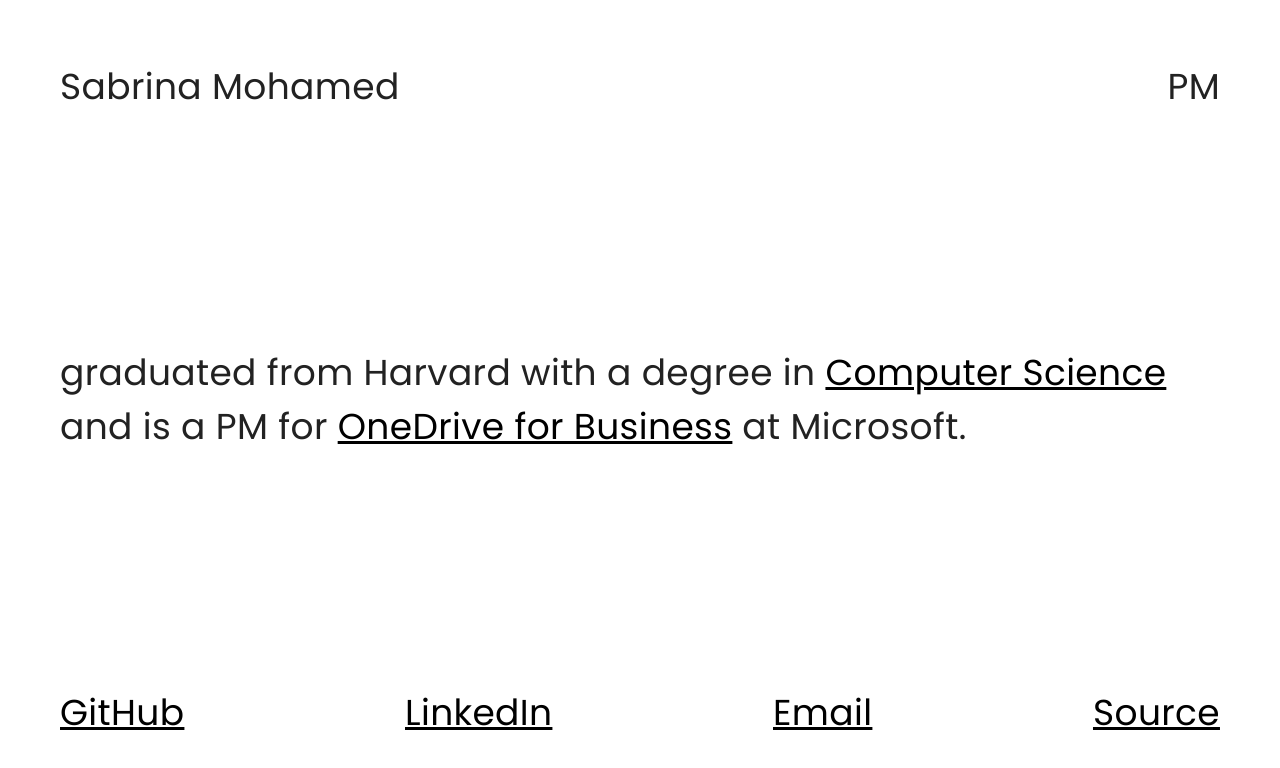
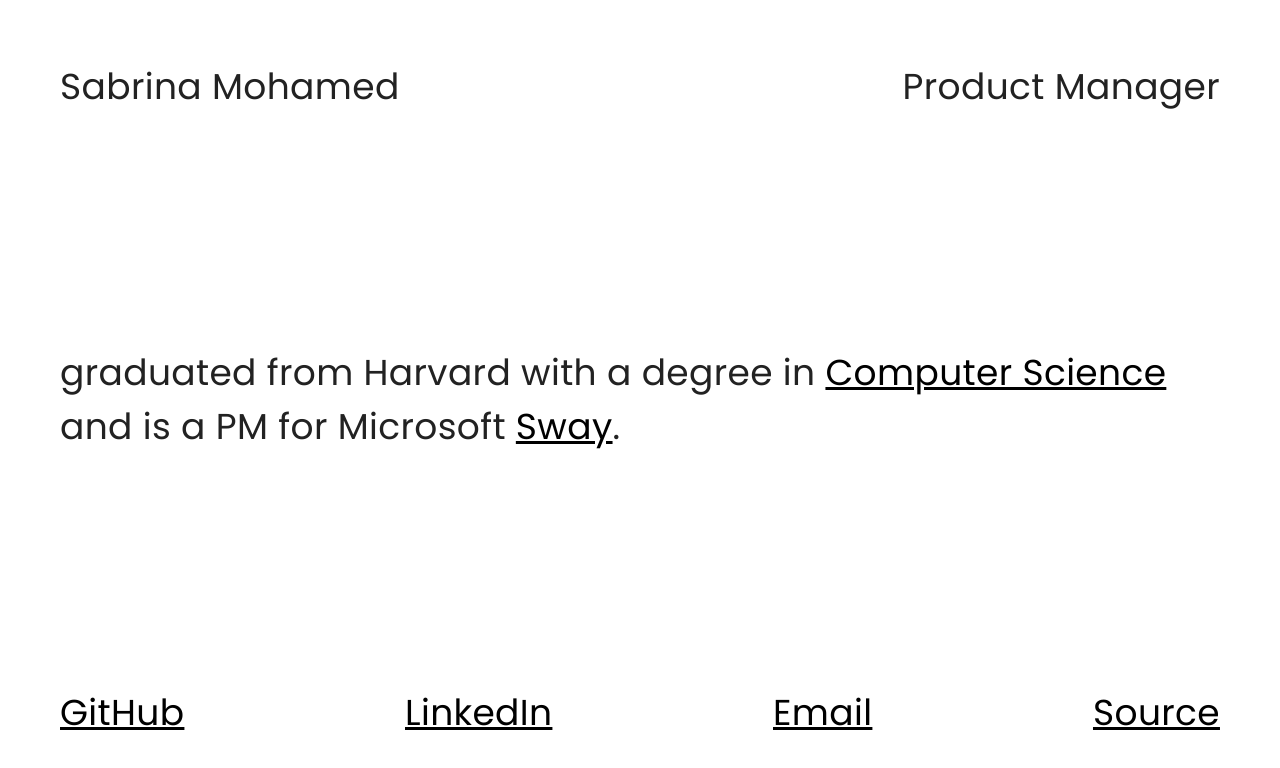
Before and after one commit to sabrinamohamed/dotme, a plain HTML site: page index.html in a window 1280 px wide. Drawn offline with nearby package versions, Linux system fonts and the light colour scheme.

Commit message:
updated text

```diff
--- a/index.html
+++ b/index.html
@@ -28,10 +28,10 @@
         <div class="container__content">
             <div class="header">
                 <p>Sabrina Mohamed</p>
-                <p>PM</p>
+                <p>Product Manager</p>
             </div>
             <div class="about">
-                <p>graduated from Harvard with a degree in <a href="http://www.seas.harvard.edu/" target="_blank"><span class="nobr">Computer Science</span></a> and is a PM for <a href="https://onedrive.live.com/about/en-US/business/" target="_blank">OneDrive for Business</a> at Microsoft.</p>
+                <p>graduated from Harvard with a degree in <a href="http://www.seas.harvard.edu/" target="_blank"><span class="nobr">Computer Science</span></a> and is a PM for Microsoft <a href="https://sway.com" target="_blank">Sway</a>.</p>
 <!-- She and is captivated by the transformative power of technology on society. -->
             </div>
             <div class="links">
```
